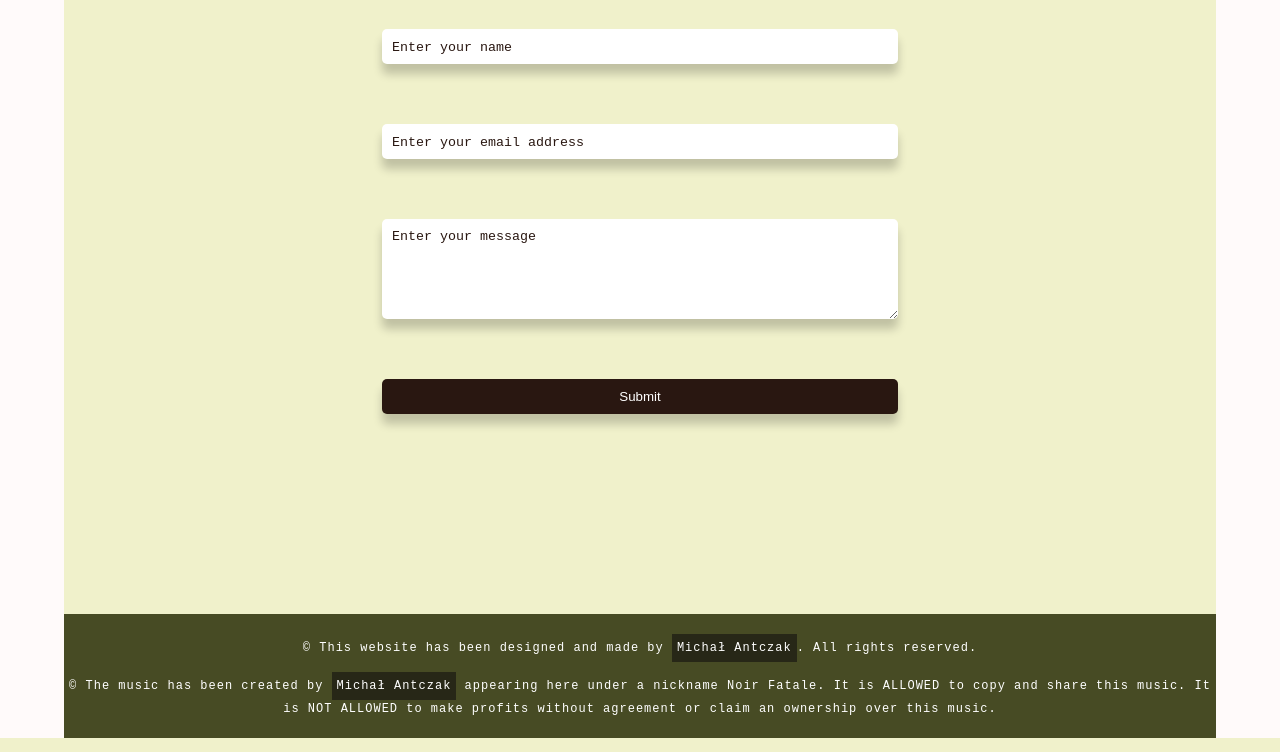
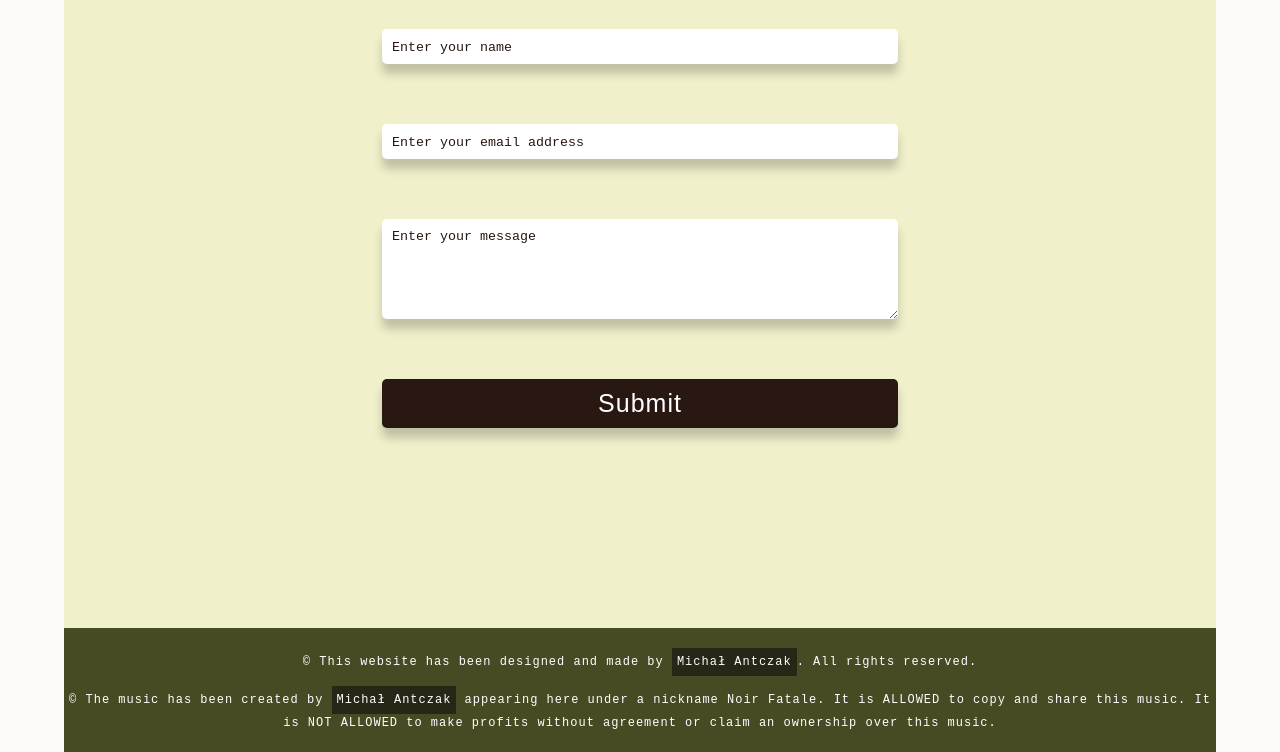
Before and after one commit to Vastlaan/noirfatale, a PHP site: page /index.html in a window 1280 px wide. Shown: the part 2948-3700 px from the top of the page. Run offline with PHP 8.4, Linux system fonts and the light colour scheme; some web fonts are replaced.

Commit message:
small change on high res

```diff
--- a/sass/_base.scss
+++ b/sass/_base.scss
@@ -67,7 +67,7 @@ html{
 		font-size:25%;
 	}
 	@include respond(large){
-		font-size: 100%;
+		font-size: 75%;
 	}
 
 }
@@ -85,4 +85,7 @@ body{
 		width:100vw;
 		max-width:100%;
 	}
+	@include respond(large){
+		width: 80vw;
+	}
 }
--- a/sass/_contact.scss
+++ b/sass/_contact.scss
@@ -51,6 +51,8 @@
 			color:#fff;
 			cursor: pointer;
 			transition:all .2s;
+			font-size: 2.5rem;
+			letter-spacing: .1rem;
 			 &:hover{
 			 	transform:translateY(-2px);
 			 	box-shadow: 0 1.2rem 1rem rgba(0,0,0,.05);
--- a/sass/_navigation.scss
+++ b/sass/_navigation.scss
@@ -26,6 +26,9 @@
 		}
 		@include respond(mini){
 			top:.6rem;
+		}
+		@include respond(large){
+			right: 10vw;
 		}
 
 		&-cross{
@@ -84,6 +87,9 @@
 		@include respond(phone){
 			width:4rem;
 			height:4rem;
+		}
+		@include respond(large){
+			right: 10.5vw;
 		}
 	}
 	&__nav{
```
Also changed, not shown: css/style.comp.css (+13 -2 lines), css/style.prefix.css (+14 -3 lines), css/style.css.
